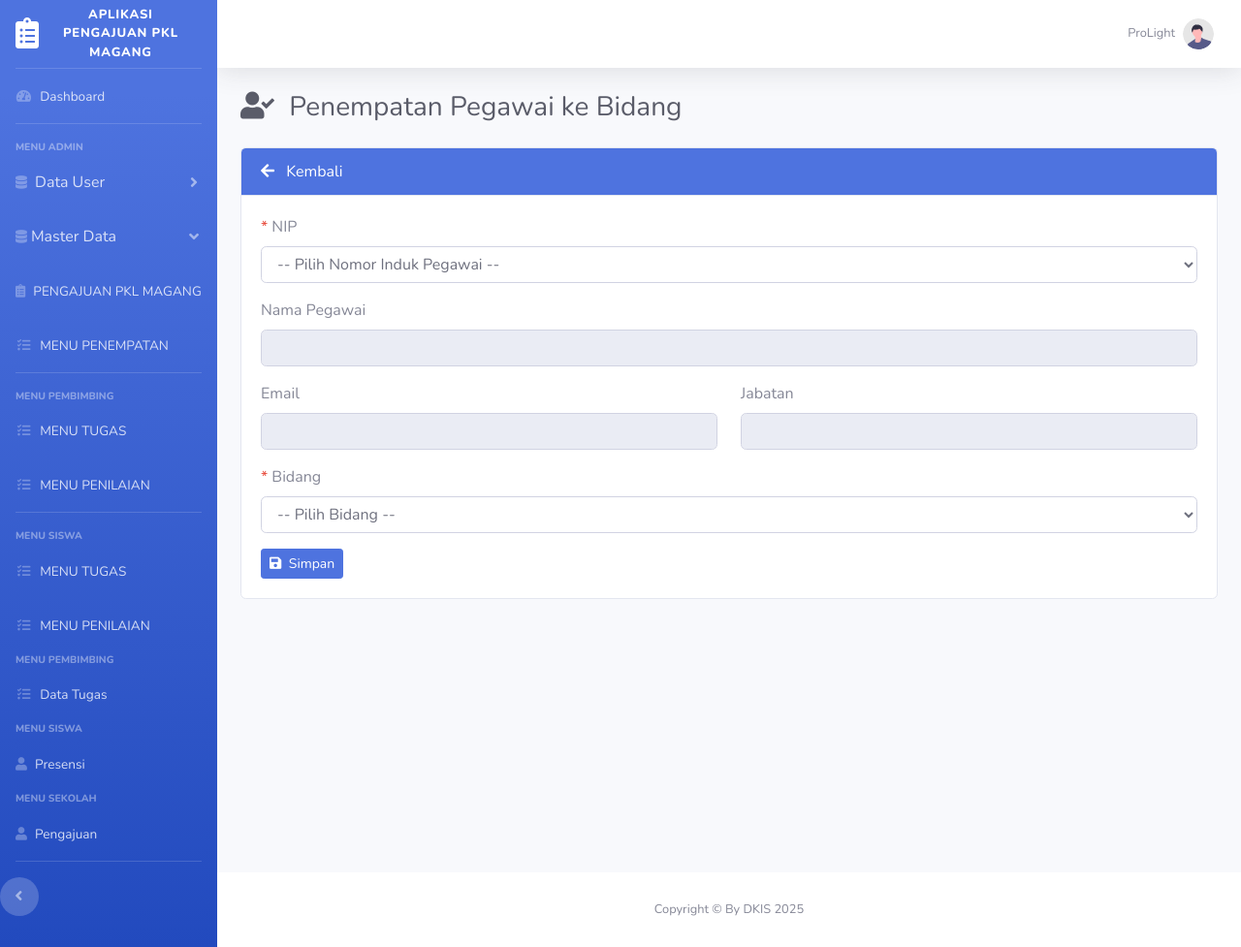
After one commit to drian-syah/project-pkl, a Laravel app: page /penempatanBidang/create in a window 1280 px wide. The commit adds this page. Shown: the whole page at 97% size. Run offline with Laravel 12, Linux system fonts and the light colour scheme; a user stored in the database is signed in; data comes from the database, SQL or seed files in the repository; data that the repository does not hold is empty; style sheets or scripts are compiled from the project's sources.

Commit message:
menambahkan fitur admin

```diff
--- /dev/null
+++ b/app/Http/Controllers/AdminPenempatanBidangController.php
@@ -0,0 +1,78 @@
+<?php
+
+namespace App\Http\Controllers;
+
+use App\Models\Bidang;
+use App\Models\Pegawai;
+use Illuminate\Http\Request;
+use App\Http\Controllers\Controller;
+
+class AdminPenempatanBidangController extends Controller
+{
+    public function index()
+    {
+        $data = [
+            'title' => 'Data Pengajuan',
+            'menuAdminPenempatanBidang' => 'active',
+            'menuAdminPenempatanBidangShow' => 'active',
+            'pegawai' => Pegawai::with('user', 'bidang')->get(),
+        ];
+        return view('admin.data_bidang.penempatan_bidang.index', $data);
+    }
+
+    public function create()
+    {
+        $data = [
+            'title' => 'Penempatan Pegawai ke Bidang',
+            'menuAdminPenempatanBidang' => 'active',
+            'pegawai' => Pegawai::with('user')->get(),  // untuk dropdown NIP
+            'bidang' => Bidang::all(),                 // dropdown bidang
+        ];
+
+        return view('admin.data_bidang.penempatan_bidang.create', $data);
+    }
+
+    public function store(Request $request)
+    {
+    $request->validate([
+        'nip' => 'required|exists:pegawai,nip',
+        'bidang_id' => 'required|exists:bidangs,id',
+    ]);
+
+    // Cari pegawai berdasarkan NIP
+    $pegawai = Pegawai::where('nip', $request->nip)->first();
+
+    // Update bidang pegawai
+    $pegawai->update([
+        'bidang_id' => $request->bidang_id,
+    ]);
+
+    return redirect()->route('penempatanBidang')
+                     ->with('success', 'Pegawai berhasil ditempatkan ke bidang.');
+    }
+
+    public function getPegawai($nip)
+{
+    try {
+        $pegawai = Pegawai::where('nip', $nip)->first();
+
+        if (!$pegawai) {
+            return response()->json([
+                'message' => 'Pegawai tidak ditemukan'
+            ], 404);
+        }
+
+        return response()->json([
+            'nama' => $pegawai->nama,
+            'email' => $pegawai->user->email,
+            'jabatan' => $pegawai->jabatan ?? '-', // Sesuaikan dengan nama kolom
+        ]);
+
+    } catch (\Exception $e) {
+        return response()->json([
+            'message' => 'Terjadi kesalahan',
+            'error' => $e->getMessage()
+        ], 500);
+    }
+}
+}
--- a/app/Http/Requests/StorePengajuanRequest.php
+++ b/app/Http/Requests/StorePengajuanRequest.php
@@ -28,7 +28,7 @@ class StorePengajuanRequest extends FormRequest
             'jumlah_siswa' => ['required', 'integer', 'min:1'],
             'periode_mulai' => ['required', 'date', 'before_or_equal:periode_selesai'],
             'periode_selesai' => ['required', 'date', 'after_or_equal:periode_mulai'],
-            'file_surat' => ['nullable', 'file', 'mimes:pdf', 'max:10000'],
+            'file_surat' => ['nullable', 'file', 'mimes:pdf', 'max:2000'],
         ];
     }
 }
--- a/app/Models/Pegawai.php
+++ b/app/Models/Pegawai.php
@@ -2,11 +2,22 @@
 
 namespace App\Models;
 
+use App\Models\User;
+use App\Models\Bidang;
 use Illuminate\Database\Eloquent\Model;
+use Illuminate\Database\Eloquent\Factories\HasFactory;
 
 class Pegawai extends Model
 {
     use HasFactory;
+
+    protected $fillable = [
+        'nip',
+        'nama',
+        'jabatan',
+        'user_id',
+        'bidang_id',
+    ];
 
     protected $table = 'pegawai';
 
@@ -17,4 +28,16 @@ class Pegawai extends Model
                     ->withPivot(['tahun', 'is_active'])
                     ->withTimestamps();
     }
+
+    public $timestamps = false;
+
+    public function bidang()
+    {
+        return $this->belongsTo(Bidang::class, 'bidang_id');
+    }
+
+    public function user()
+    {
+        return $this->belongsTo(User::class, 'user_id', );
+    }
 }
--- a/app/Models/User.php
+++ b/app/Models/User.php
@@ -3,6 +3,7 @@
 namespace App\Models;
 
 use App\Models\Tugas;
+use App\Models\Pegawai;
 use App\Models\Sekolah;
 use Illuminate\Notifications\Notifiable;
 use Illuminate\Database\Eloquent\Factories\HasFactory;
@@ -32,6 +33,11 @@ class User extends Authenticatable
     public function sekolah()
     {
         return $this->hasOne(Sekolah::class, 'user_id');
+    }
+
+    public function pegawai()
+    {
+        return $this->hasOne(Pegawai::class, 'user_id');
     }
 
 
--- a/app/Models/bidang.php
+++ b/app/Models/bidang.php
@@ -3,8 +3,14 @@
 namespace App\Models;
 
 use Illuminate\Database\Eloquent\Model;
+use Illuminate\Database\Eloquent\Factories\HasFactory;
 
 class Bidang extends Model
 {
-    //
+    use HasFactory;
+
+    public function pegawai()
+    {
+        return $this->hasMany(Pegawai::class, 'bidang_id');
+    }
 }
--- /dev/null
+++ b/resources/views/admin/data_bidang/penempatan_bidang/create.blade.php
@@ -0,0 +1,109 @@
+@extends('component/app')
+
+@section('content')
+<h1 class="h3 mb-4 text-gray-800">
+    <i class="fas fa-user-check mr-2"></i>
+    {{ $title }}
+</h1>
+
+<div class="card">
+    <div class="card-header bg-primary text-white">
+        <a href="{{ route('penempatanBidang') }}" class="text-white">
+            <i class="fas fa-arrow-left mr-2"></i> Kembali
+        </a>
+    </div>
+
+    <div class="card-body">
+        <form action="{{ route('penempatanBidangStore') }}" method="POST">
+            @csrf
+
+            {{-- NIP --}}
+            <div class="mb-3">
+                <label class="form-label">
+                    <span class="text-danger">*</span> NIP
+                </label>
+                <select name="nip" id="nip" class="form-control @error('nip') is-invalid @enderror">
+                    <option selected disabled>-- Pilih Nomor Induk Pegawai --</option>
+                    @foreach ($pegawai as $item)
+                        <option value="{{ $item->nip }}">{{ $item->nip }} - {{ $item->nama }}</option>
+                    @endforeach
+                </select>
+                @error('nip')
+                    <small class="text-danger">{{ $message }}</small>
+                @enderror
+            </div>
+
+            {{-- Nama --}}
+            <div class="mb-3">
+                <label class="form-label">Nama Pegawai</label>
+                <input type="text" id="nama" class="form-control" disabled>
+            </div>
+
+            {{-- Email & Jabatan --}}
+            <div class="row">
+                <div class="col-xl-6 mb-3">
+                    <label class="form-label">Email</label>
+                    <input type="text" id="email" class="form-control" disabled>
+                </div>
+
+                <div class="col-xl-6 mb-3">
+                    <label class="form-label">Jabatan</label>
+                    <input type="text" id="jabatan" class="form-control" disabled>
+                </div>
+            </div>
+
+            {{-- Bidang --}}
+            <div class="mb-3">
+                <label class="form-label">
+                    <span class="text-danger">*</span> Bidang
+                </label>
+                <select name="bidang_id" class="form-control @error('bidang_id') is-invalid @enderror">
+                    <option selected disabled>-- Pilih Bidang --</option>
+                    @foreach ($bidang as $b)
+                        <option value="{{ $b->id }}">{{ $b->nama }}</option>
+                    @endforeach
+                </select>
+                @error('bidang_id')
+                    <small class="text-danger">{{ $message }}</small>
+                @enderror
+            </div>
+
+            {{-- Tombol --}}
+            <div class="mt-3 d-flex">
+                <button type="submit" class="btn btn-primary btn-sm mr-2">
+                    <i class="fas fa-save mr-1"></i> Simpan
+                </button>
+            </div>
+
+        </form>
+    </div>
+</div>
+
+{{-- Script Autofill Data --}}
+<script>
+document.getElementById('nip').addEventListener('change', function() {
+    const nip = this.value;
+
+    // Reset fields jika tidak ada NIP dipilih
+    if (!nip) {
+        document.getElementById('nama').value = '';
+        document.getElementById('email').value = '';
+        document.getElementById('jabatan').value = '';
+        return;
+    }
+
+    // Fetch data pegawai
+    fetch('/penempatan/get-pegawai/' + nip)
+        .then(res => res.json())
+        .then(data => {
+            document.getElementById('nama').value = data.nama ?? '';
+            document.getElementById('email').value = data.email ?? '';
+            document.getElementById('jabatan').value = data.jabatan ?? '';
+        })
+        .catch(error => {
+            console.error('Error:', error);
+            alert('Gagal mengambil data pegawai');
+        });
+});
+</script>
+@endsection
--- a/resources/views/component/sidebar.blade.php
+++ b/resources/views/component/sidebar.blade.php
@@ -33,55 +33,62 @@
                     <a class="nav-link collapsed" data-toggle="collapse" href="#masterdata" role="button">
                         <i class="fas fa-database"></i> Data User
                     </a>
-                    <div class="collapse" id="masterdata">
+                    <div class="collapse {{ $menuAdminUserShow ?? '' }}" id="masterdata">
                         <ul class="nav flex-column ml-3">
                             <li class="nav-item {{ $menuAdminUser ?? '' }}">
                                 <a class="nav-link" href="{{ route('user') }}">
-                                    <i class="fas fa-user"></i>
-                                    <span>User</span></a>
-                                </li>
-
-                            <li class="nav-item {{ $menuAdminBidang ?? '' }}">
-                                <a class="nav-link" href="{{ route('user') }}">
-                                    <i class="fas fa-user"></i>
-                                    <span>Pegawai</span></a>
-                                </li>
-
-                            <li class="nav-item {{ $menuAdminBidang ?? '' }}">
-                                <a class="nav-link" href="{{ route('user') }}">
-                                    <i class="fas fa-user"></i>
-                                    <span>Siswa</span></a>
-                                </li>
-
-                            <li class="nav-item {{ $menuAdminBidang ?? '' }}">
-                                <a class="nav-link" href="{{ route('user') }}">
-                                    <i class="fas fa-user"></i>
-                                    <span>Pembimbing</span></a>
-                                </li>
+                                    <i class="fas fa-user"></i> User
+                                </a>
+                            </li>
+                            <li class="nav-item">
+                                <a class="nav-link" href="">
+                                    <i class="fas fa-user-tie"></i> Pegawai
+                                </a>
+                            </li>
+                            <li class="nav-item ">
+                                <a class="nav-link" href="">
+                                    <i class="fas fa-user-graduate"></i> Siswa
+                                </a>
+                            </li>
+                            <li class="nav-item">
+                                <a class="nav-link" href="">
+                                    <i class="fas fa-user-check"></i> Pembimbing
+                                </a>
+                            </li>
                         </ul>
                     </div>
                 </li>
 
-                <li class="nav-item {{ request()->is('Bidang*') || request()->is('Tambah Bidang*') ? 'active' : ''}}">
-                    <a class="nav-link collapsed" data-toggle="collapse" href="#bidang" role="button">
-                        <i class="fas fa-database"></i> Data Bidang
+
+                <li class="nav-item">
+                    <a class="nav-link" data-toggle="collapse" href="#bidang" role="button">
+                        <i class="fas fa-database"></i>Master Data
                     </a>
-                    <div class="collapse {{ request()->is('Bidang*') || request()->is('Tambah Bidang*') ? 'active' : ''}}" id="bidang">
+                    <div class="collapse {{ $menuAdminPenempatanBidangShow ?? '' ? 'show' : '' }}" id="bidang">
                         <ul class="nav flex-column ml-3">
-                            <li class="nav-item {{ $menuAdminUser ?? '' }}">
-                                <a class="nav-link" href="{{ route('user') }}">
-                                    <i class="fas fa-user"></i>
-                                    <span>Bidang</span></a>
+
+                            <li class="nav-item">
+                                <a class="nav-link " href="">
+                                    <i class="fas fa-layer-group"></i> Daftar Bidang
+                                </a>
                             </li>
 
-                            <li class="nav-item {{ $menuAdminUser ?? '' }}">
-                                <a class="nav-link {{ $menuAdminShow }}" href="{{ route('user') }}">
-                                    <i class="fas fa-user"></i>
-                                    <span>Tambah Bidang</span></a>
+                            <li class="nav-item">
+                                <a class="nav-link" href="">
+                                    <i class="fas fa-plus-circle"></i> Tambah Bidang
+                                </a>
                             </li>
+
+                            <li class="nav-item {{ $menuAdminPenempatanBidang ?? '' }}">
+                                <a class="nav-link" href="{{ route('penempatanBidang') }}">
+                                    <i class="fas fa-briefcase"></i> Penempatan Bidang
+                                </a>
+                            </li>
+
                         </ul>
                     </div>
                 </li>
+
 
 
                 <li class="nav-item {{ $menuAdminPengajuan ?? '' }}">
--- a/routes/web.php
+++ b/routes/web.php
@@ -1,5 +1,6 @@
 <?php
 
+use App\Http\Controllers\AdminPenempatanBidangController;
 use Illuminate\Support\Facades\Route;
 use App\Http\Controllers\AuthController;
 use App\Http\Controllers\UserController;
@@ -45,6 +46,10 @@ Route::middleware('checkLogin')->group(function () {
 
     Route::middleware('isAdmin')->group(function () {
 
+        Route::get('penempatanBidang', [AdminPenempatanBidangController::class, 'index'])->name('penempatanBidang');
+        Route::get('penempatanBidang/create', [AdminPenempatanBidangController::class, 'create'])->name('penempatanBidangCreate');
+        Route::post('penempatanBidang/store', [AdminPenempatanBidangController::class, 'store'])->name('penempatanBidangStore');
+        Route::get('penempatan/get-pegawai/{nip}', [AdminPenempatanBidangController::class, 'getPegawai'])->name('penempatanGetPegawai');
 
 
         // data user
```
Also changed, not shown: resources/views/admin/data_bidang/penempatan_bidang/index.blade.php (added, +60 -0 lines), resources/views/admin/data_bidang/penempatan_bidang/modal.blade.php (added, +58 -0 lines).
